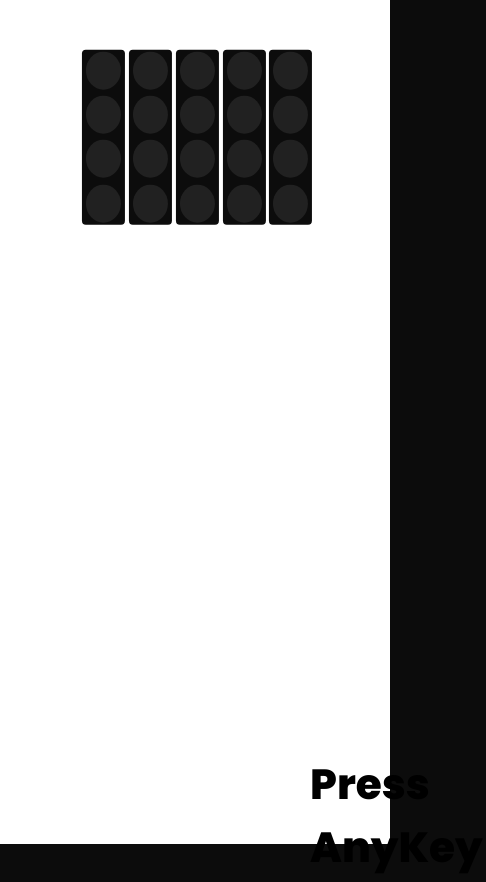
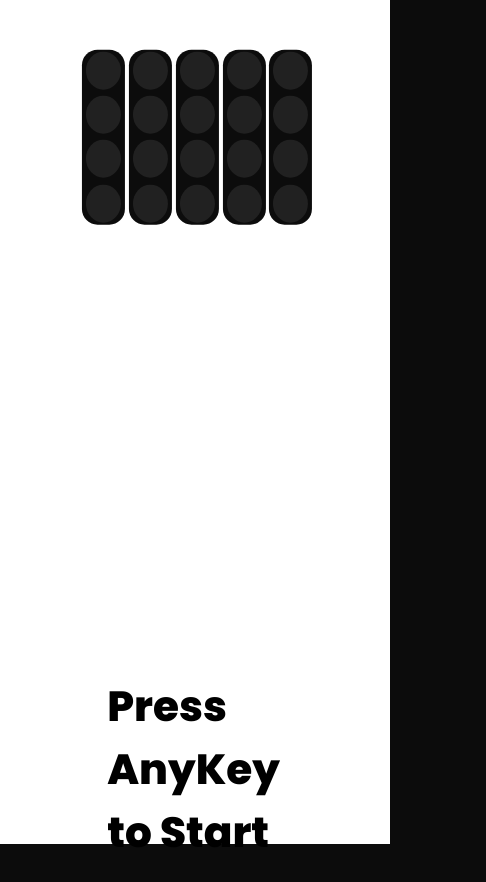
Before and after one commit to fdehech/F1_Reflex, a plain HTML site: page index.html in a window 390 px wide. Both pictures are taken after a click on the element "Start". Shown: the whole page, 486 px wide, since content can reach past the window. Drawn offline with Linux system fonts and the light colour scheme.

Commit message:
Fixed Responsiveness

```diff
--- a/styles.css
+++ b/styles.css
@@ -104,7 +104,7 @@ html, body {
     .watch {
         visibility: hidden;
         position: fixed;
-        top: 28.5%;
+        top: 62.5%;
         left: 50%;
         transform: translate(-50%);
         color: black;
@@ -114,22 +114,28 @@ html, body {
         font-family: "Poppins", sans-serif;
     }
     .container {
-        width: 90vw; /* Full width for mobile */
+        width: 90vw;
         transform: translate(5%, 25%);
         padding: 1vw;
         gap: 1vw;
     }
     .Light {
-        width: 10vw; /* Make the lights larger for mobile */
+        width: 10vw;
+        border-radius: 4vw;
     }
     .Bulb {
-        width: 9vw; /* Larger bulbs for mobile */
+        width: 9vw;
         height: 4.5vh;
     }
     .instr{
+        position: absolute;
         width: 45vw;
+        font-size: 5vh;
+        font-weight: 750;
+        top: 75%;
+        left: 50%;
         font-family: "Poppins", sans-serif;
-        transform: translate(29.5vw,20vw);
+        transform: translate(-50%);
     }
 }
 .RedOn{
```
